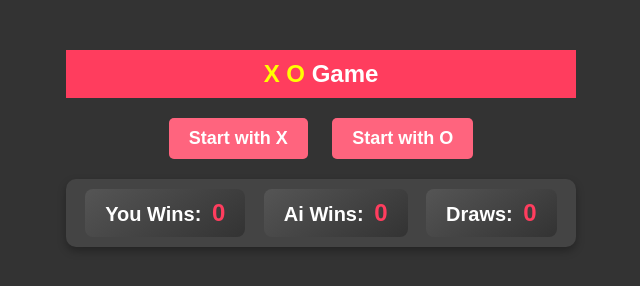
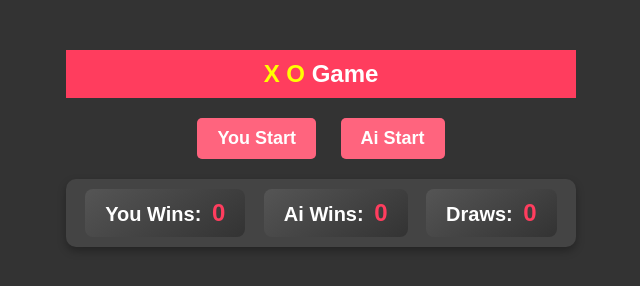
Before and after one commit to Saiddidi/Tit-Tak-Tok-Ai, a plain HTML site: page index.html in a window 1280 px wide. Shown: the whole page, without its empty margins (319-959 px from the left). Drawn offline with Linux system fonts and the light colour scheme.

Commit message:
Update index.html

```diff
--- a/index.html
+++ b/index.html
@@ -12,8 +12,8 @@
     <div class="game">
         <div class="title"><span>X O</span> Game</div>
         <div class="start-options">
-            <button onclick="startGame('X')">Start with X</button>
-            <button onclick="startGame('O')">Start with O</button>
+            <button onclick="startGame('X')">You Start</button>
+            <button onclick="startGame('O')">Ai Start</button>
         </div>
         <div class="scores">
             <div>You Wins: <span id="x-wins">0</span></div>
```
